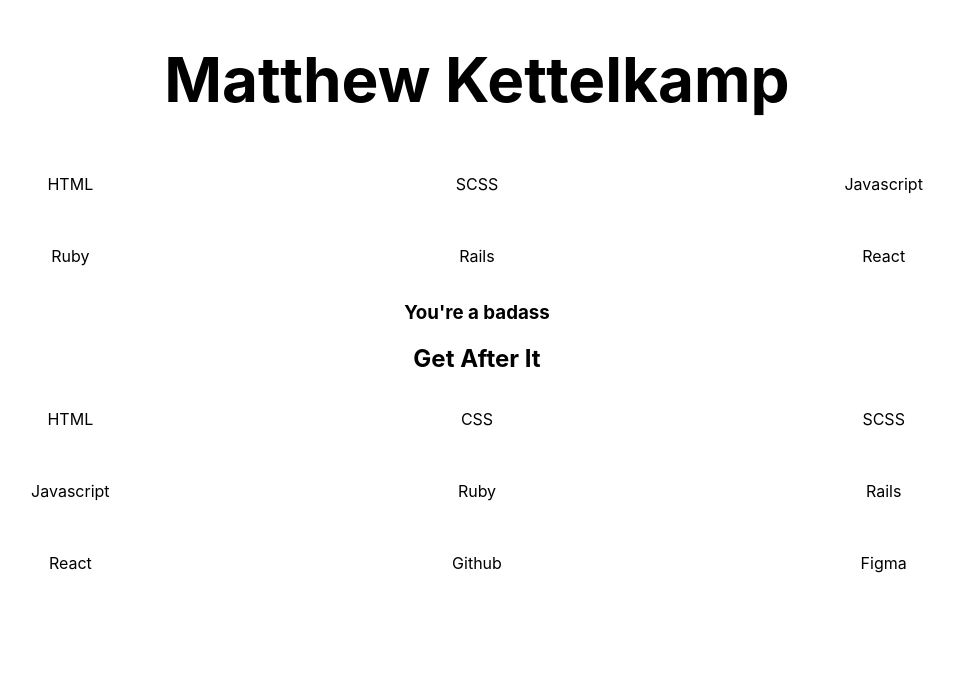
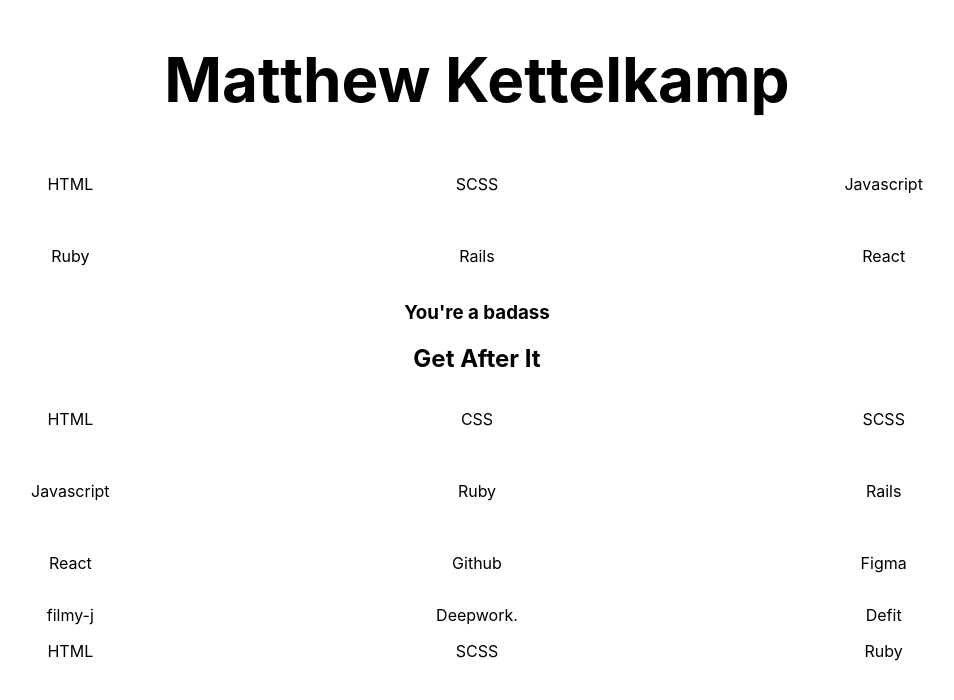
Before and after one commit to mkettel/react-portfolio, a React (Create React App) app: page / in a window 1280 px wide. Shown: the top 700 px of the page, without its empty margins (163-1117 px from the left). Built offline with nearby package versions, Linux system fonts and the light colour scheme.

Commit message:
added a grid layout for a project object with name and skill. will mess around with converting to a component as well soon

```diff
--- a/src/App.js
+++ b/src/App.js
@@ -6,7 +6,13 @@
   const name = <h1>Matthew Kettelkamp</h1>;
   const age = 27;
   const isRed = false;
-  const skills = ["HTML", "CSS", "SCSS", "Javascript", "Ruby", "Rails", "React", "Github", "Figma"]
+  const skills = ["HTML", "CSS", "SCSS", "Javascript", "Ruby", "Rails", "React", "Github", "Figma"];
+  const projects = [
+    { name: "filmy-j", skills: "HTML"},
+    { name: "Deepwork.", skills: "SCSS"},
+    { name: "Defit", skills: "Ruby"},
+
+  ]
 
   return (
 
@@ -27,6 +33,18 @@
           return (
             <div className='skill'>
               <p> {skill} </p>
+            </div>
+          )
+        })}
+      </div>
+
+      {/* Projects grid */}
+      <div className='skills-container'>
+        {projects.map((project, key) => {
+          return (
+            <div className='skill'>
+              <p> {project.name} </p>
+              <p> {project.skills} </p>
             </div>
           )
         })}
```
